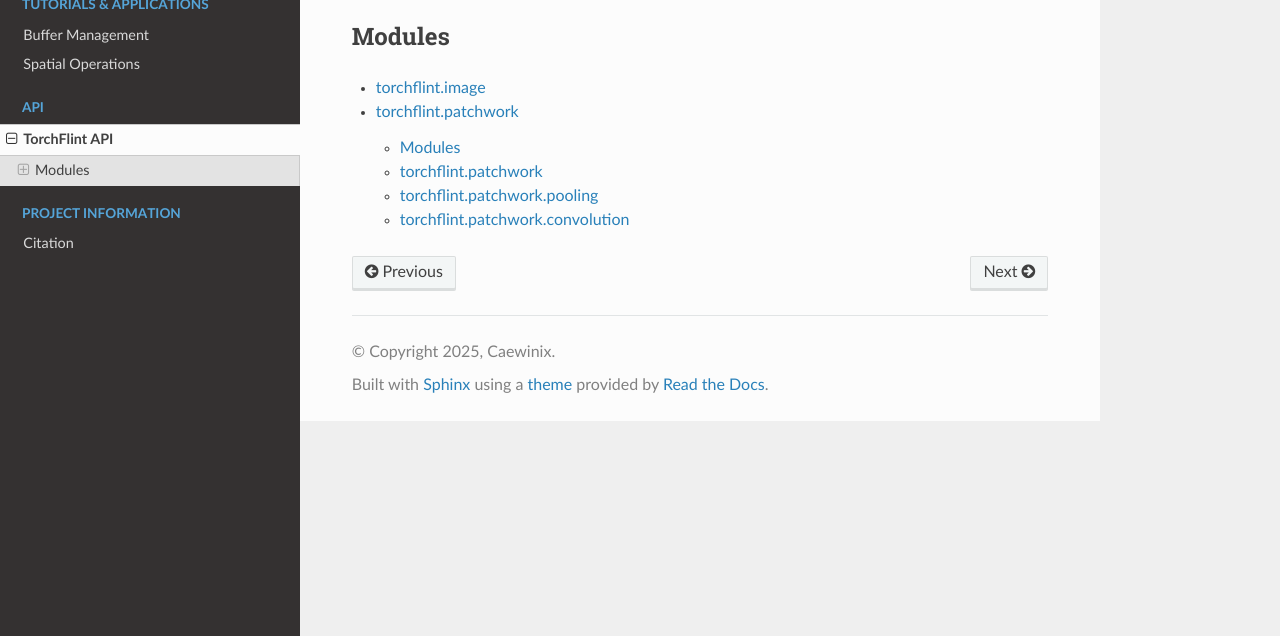
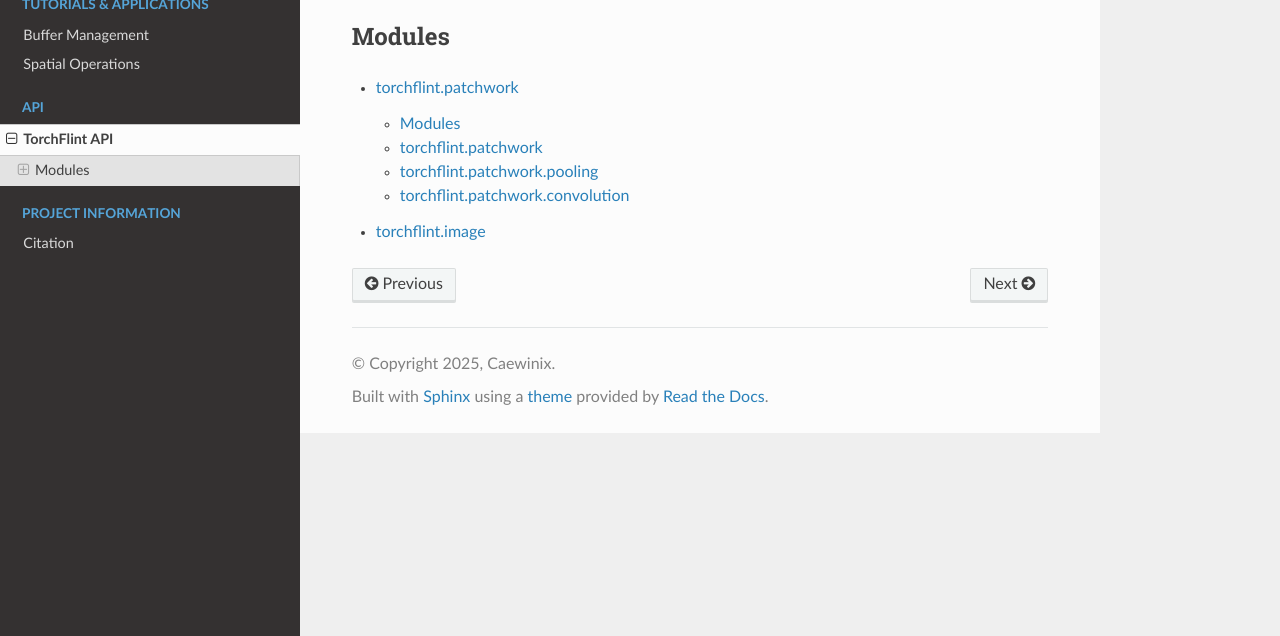
Before and after one commit to Caewinix/torchflint, a Sphinx documentation site: the page built from docs/source/torchflint.rst, in a window 1280 px wide, cut to the strip 264-900 px from the top of the page. Built offline with Sphinx 7.4.7 and the Read the Docs theme 3.1.0, drawn with Linux system fonts in a browser that asks for light colours; pages that are not in the unit, such as notebooks, are missing from menus.

```diff
--- a/docs/source/torchflint.rst
+++ b/docs/source/torchflint.rst
@@ -12,7 +12,7 @@ Modules
 .. toctree::
    :maxdepth: 4
 
-   torchflint.image
    torchflint.nn
    torchflint.patchwork
+   torchflint.image
    torchflint.utils
```
